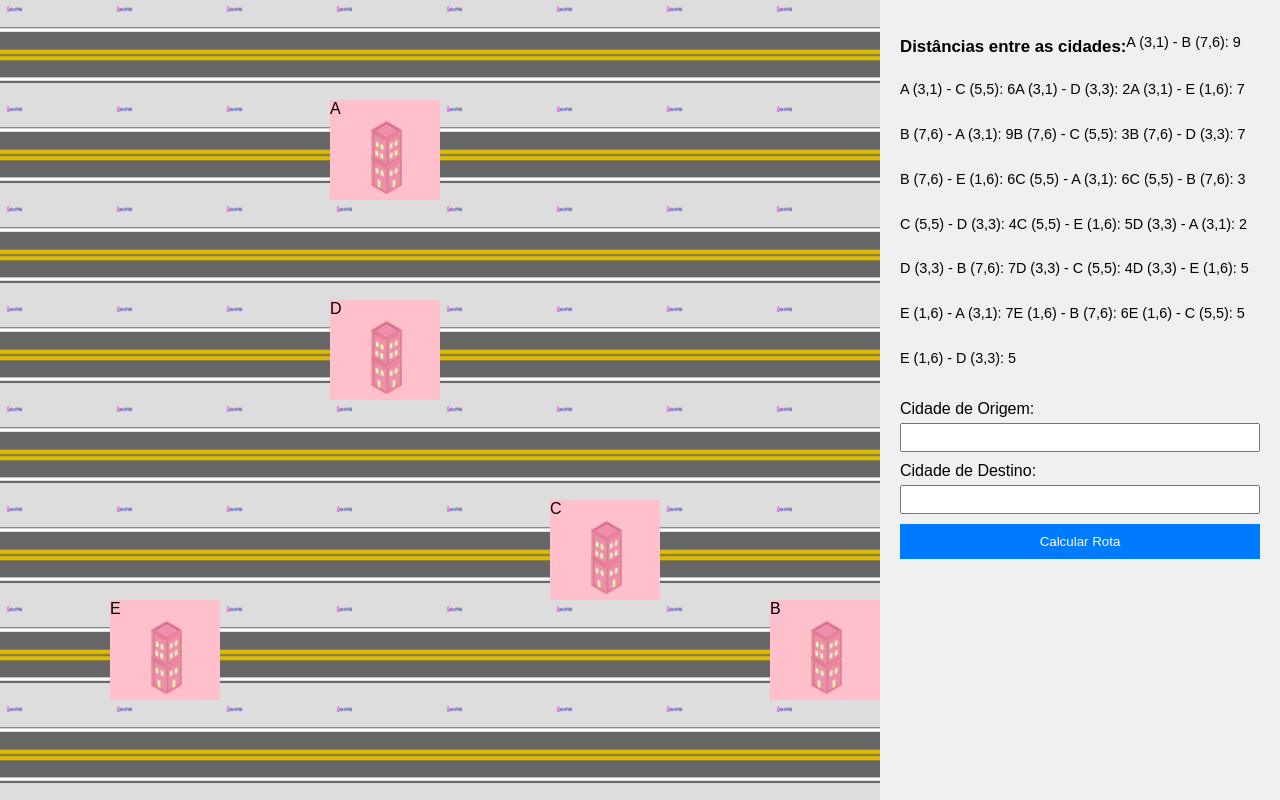
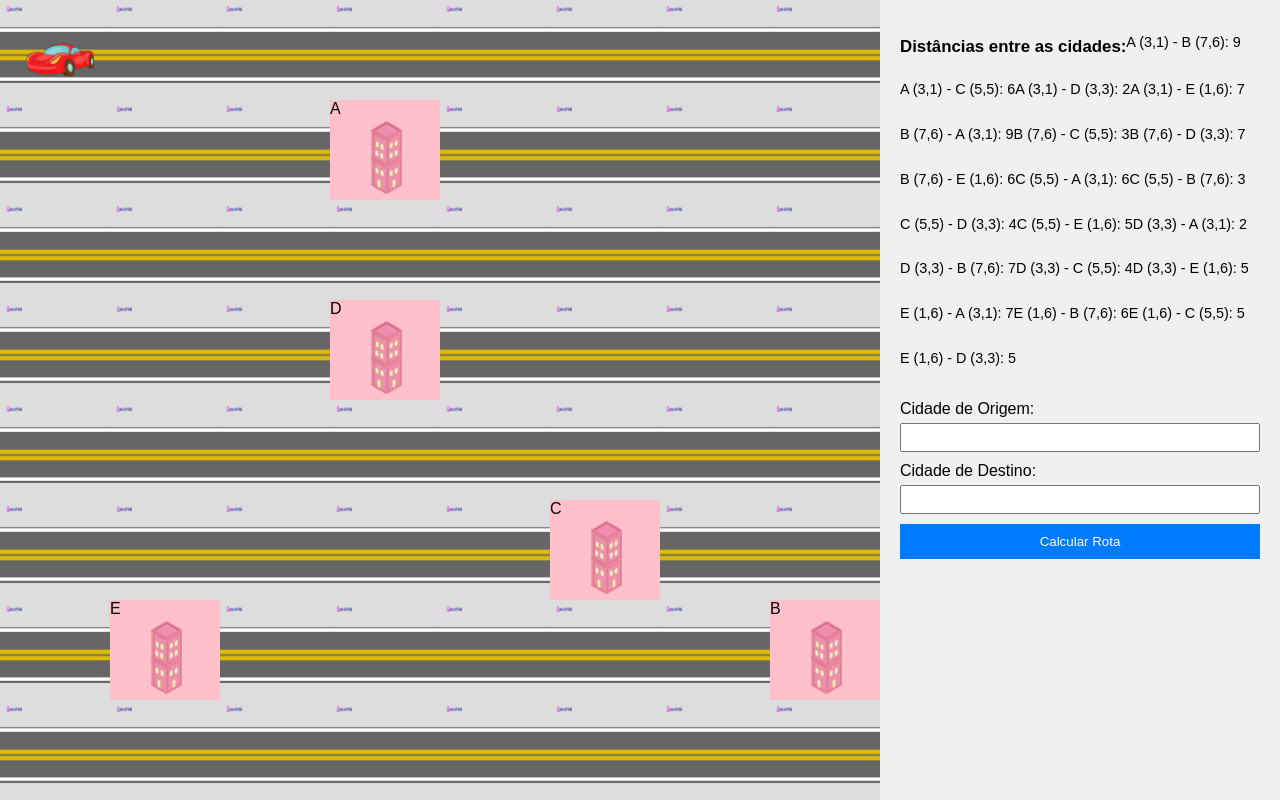
Before and after one commit to projetosalgoritmo/arrayfinal, a plain HTML site: page index.html in a window 1280 px wide. Drawn offline with Linux system fonts and the light colour scheme.

Commit message:
detalhes

```diff
--- a/index.html
+++ b/index.html
@@ -11,6 +11,7 @@
     <body>
         <div class="container">
             <div id="mapa" class="mapa">
+                <div class="carrinho"></div>
             </div>
             <div class="sidebar">
                 <div id="distanciasInfo" class="info"></div>
```
